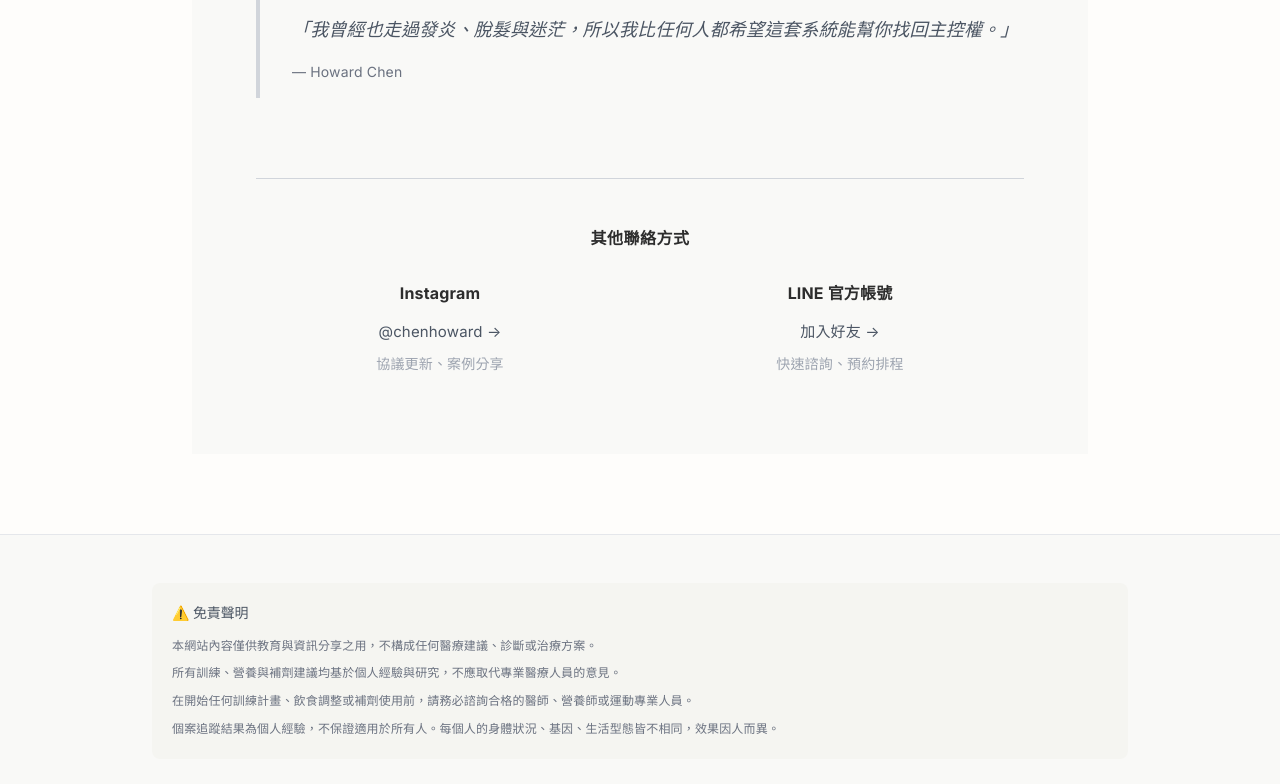
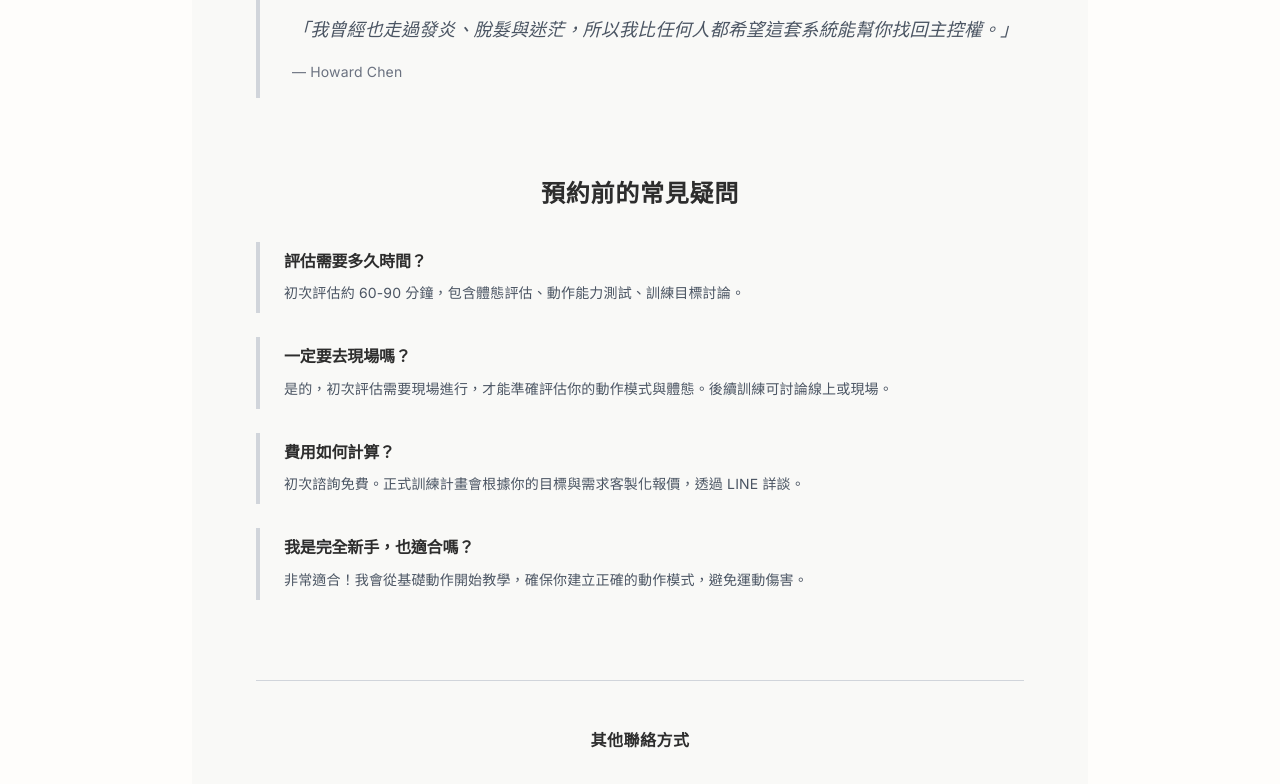
Before and after one commit to chenhoward456-hash/V3, a Next.js app: page /action in a window 1280 px wide. Shown: the part 2025-2809 px from the top of the page. Built offline with nearby package versions, Linux system fonts and the light colour scheme.

Commit message:
優化 CTA 文案為「啟動優化協定」並加入快速 FAQ 解答

```diff
--- a/app/action/page.tsx
+++ b/app/action/page.tsx
@@ -95,7 +95,7 @@ export default function ActionPage() {
           className="inline-block px-12 py-4 rounded-full font-medium text-white transition-all hover:opacity-90"
           style={{backgroundColor: '#2D2D2D', letterSpacing: '0.05em'}}
         >
-          與 Howard 開啟對話
+          啟動優化協定 (Start Protocol)
         </a>
 
         <div className="mt-12 pt-8 border-t border-gray-300">
@@ -114,6 +114,41 @@ export default function ActionPage() {
           </p>
           <footer className="mt-4 text-gray-500 text-sm">— Howard Chen</footer>
         </blockquote>
+      </div>
+
+      {/* 快速 FAQ - 解決預約前的疑慮 */}
+      <div className="my-20 max-w-3xl mx-auto">
+        <h3 className="text-2xl font-semibold mb-8 text-center" style={{color: '#2D2D2D', letterSpacing: '0.03em'}}>預約前的常見疑問</h3>
+
+        <div className="space-y-6">
+          <div className="border-l-4 border-gray-300 pl-6 py-2">
+            <h4 className="font-semibold mb-2" style={{color: '#2D2D2D'}}>評估需要多久時間？</h4>
+            <p className="text-gray-600 text-sm leading-relaxed">
+              初次評估約 60-90 分鐘，包含體態評估、動作能力測試、訓練目標討論。
+            </p>
+          </div>
+
+          <div className="border-l-4 border-gray-300 pl-6 py-2">
+            <h4 className="font-semibold mb-2" style={{color: '#2D2D2D'}}>一定要去現場嗎？</h4>
+            <p className="text-gray-600 text-sm leading-relaxed">
+              是的，初次評估需要現場進行，才能準確評估你的動作模式與體態。後續訓練可討論線上或現場。
+            </p>
+          </div>
+
+          <div className="border-l-4 border-gray-300 pl-6 py-2">
+            <h4 className="font-semibold mb-2" style={{color: '#2D2D2D'}}>費用如何計算？</h4>
+            <p className="text-gray-600 text-sm leading-relaxed">
+              初次諮詢免費。正式訓練計畫會根據你的目標與需求客製化報價，透過 LINE 詳談。
+            </p>
+          </div>
+
+          <div className="border-l-4 border-gray-300 pl-6 py-2">
+            <h4 className="font-semibold mb-2" style={{color: '#2D2D2D'}}>我是完全新手，也適合嗎？</h4>
+            <p className="text-gray-600 text-sm leading-relaxed">
+              非常適合！我會從基礎動作開始教學，確保你建立正確的動作模式，避免運動傷害。
+            </p>
+          </div>
+        </div>
       </div>
 
       {/* 其他聯絡方式 - 簡化設計 */}
```
